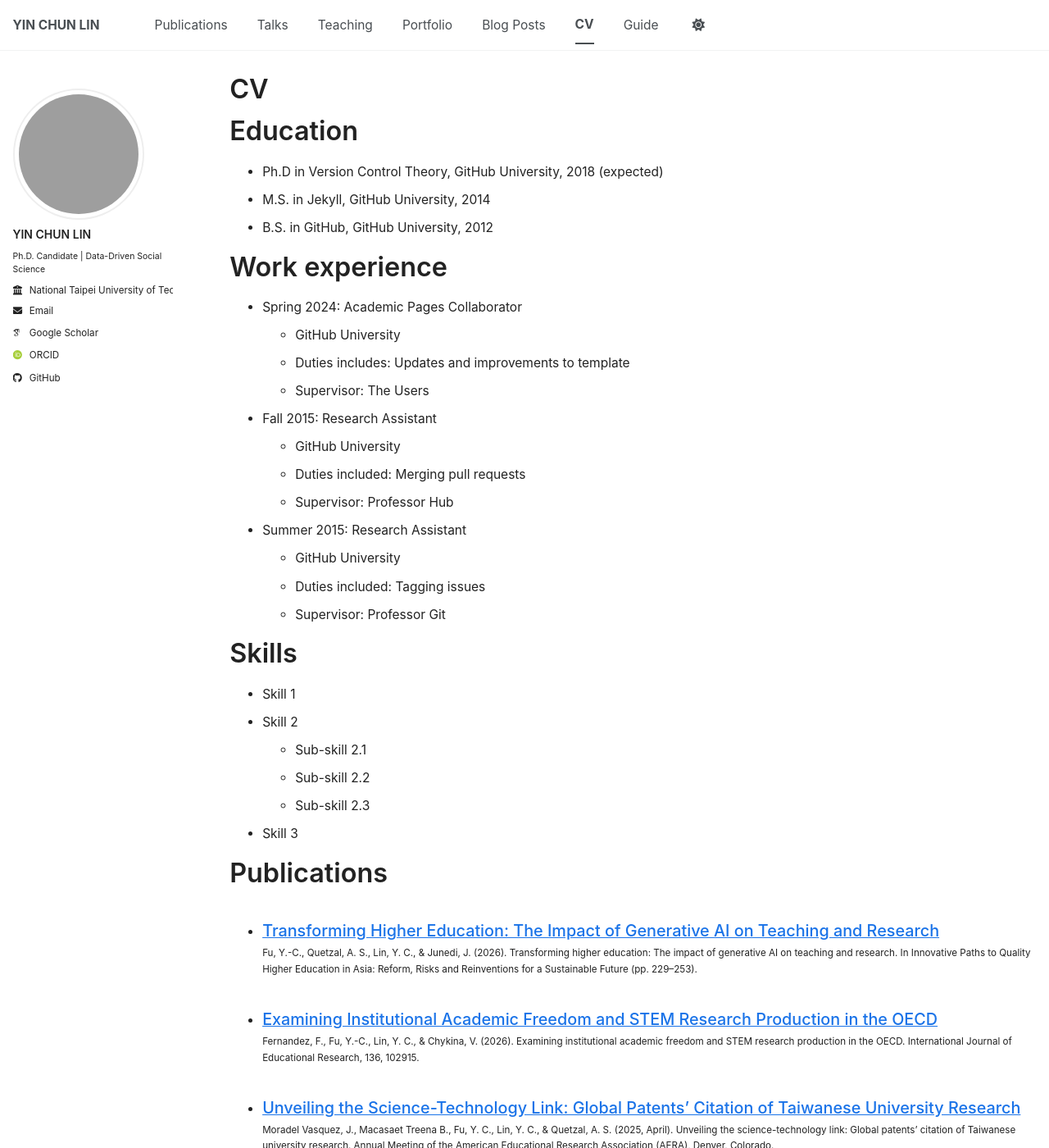
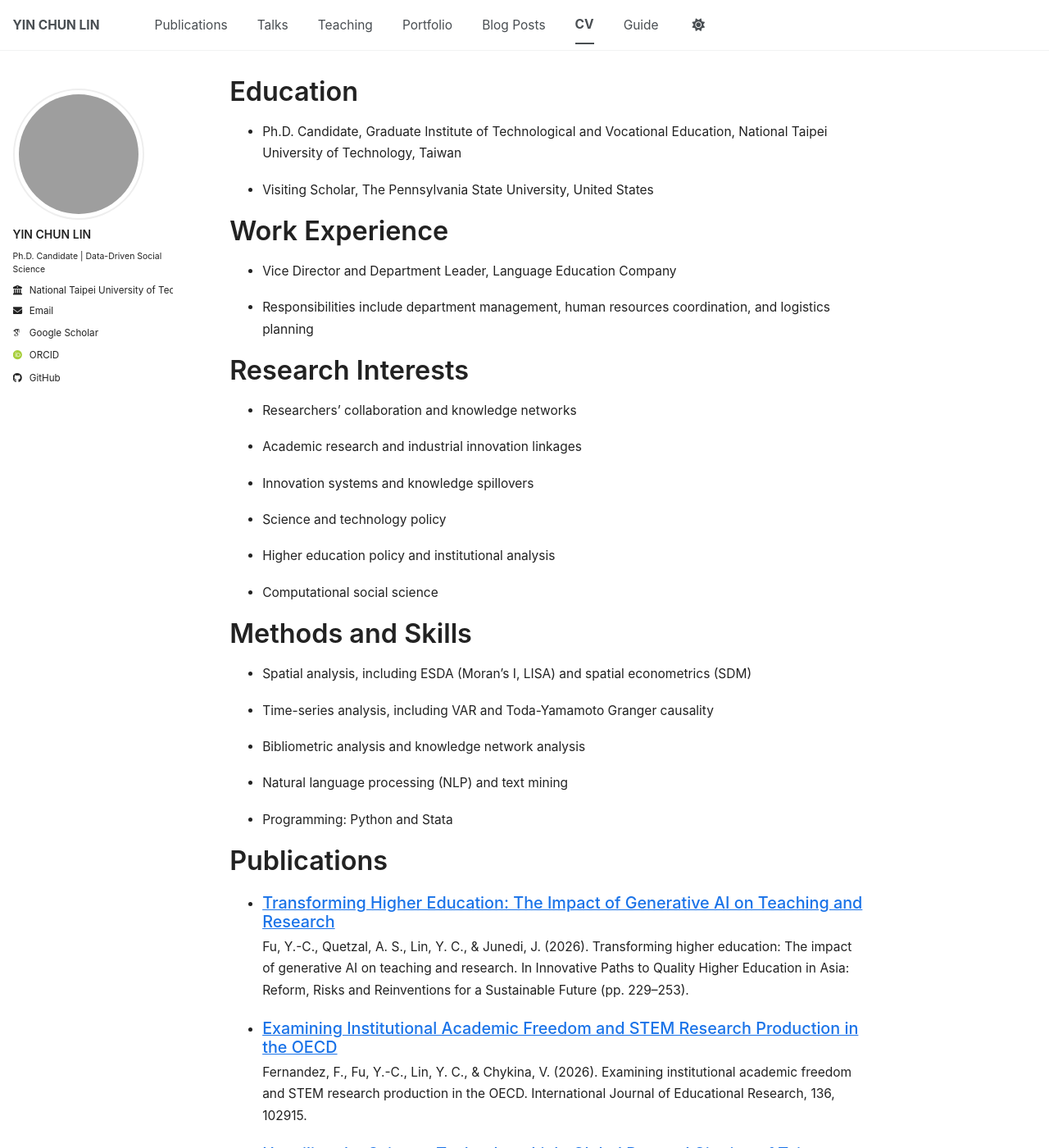
Before and after one commit to Christina0824/yinchun.github.io, a Jekyll site: the page built from _pages/cv.md, in a window 1280 px wide and 1400 px high. Shown: the whole window at 82% size. Built offline with Jekyll 4.4.1, drawn with Linux system fonts in a browser that asks for light colours; some web fonts are replaced; a script bundle is joined from its source files by our own code; library files that are not in the unit come from our copies; some of the changed text lies outside the part shown.

Commit message:
Revise CV with updated education and work experience
Updated CV with new education and work experience details, including positions and responsibilities. Added research interests and methods/skills sections.

```diff
--- a/_pages/cv.md
+++ b/_pages/cv.md
@@ -1,64 +1,55 @@
 ---
-layout: archive
-title: "CV"
-permalink: /cv/
-author_profile: true
 redirect_from:
-  - /resume
+- /resume
 ---
 
 {% include base_path %}
 
 Education
 ======
-* Ph.D in Version Control Theory, GitHub University, 2018 (expected)
-* M.S. in Jekyll, GitHub University, 2014
-* B.S. in GitHub, GitHub University, 2012
 
-Work experience
+* Ph.D. Candidate, Graduate Institute of Technological and Vocational Education, National Taipei University of Technology, Taiwan
+
+* Visiting Scholar, The Pennsylvania State University, United States
+
+Work Experience
 ======
-* Spring 2024: Academic Pages Collaborator
-  * GitHub University
-  * Duties includes: Updates and improvements to template
-  * Supervisor: The Users
 
-* Fall 2015: Research Assistant
-  * GitHub University
-  * Duties included: Merging pull requests
-  * Supervisor: Professor Hub
+* Vice Director and Department Leader, Language Education Company
 
-* Summer 2015: Research Assistant
-  * GitHub University
-  * Duties included: Tagging issues
-  * Supervisor: Professor Git
+* Responsibilities include department management, human resources coordination, and logistics planning
 
-Skills
+Research Interests
 ======
-* Skill 1
-* Skill 2
-  * Sub-skill 2.1
-  * Sub-skill 2.2
-  * Sub-skill 2.3
-* Skill 3
+
+* Researchers’ collaboration and knowledge networks
+
+* Academic research and industrial innovation linkages
+
+* Innovation systems and knowledge spillovers
+
+* Science and technology policy
+
+* Higher education policy and institutional analysis
+
+* Computational social science
+
+Methods and Skills
+======
+
+* Spatial analysis, including ESDA (Moran’s I, LISA) and spatial econometrics (SDM)
+
+* Time-series analysis, including VAR and Toda-Yamamoto Granger causality
+
+* Bibliometric analysis and knowledge network analysis
+
+* Natural language processing (NLP) and text mining
+
+* Programming: Python and Stata
 
 Publications
 ======
-  <ul>{% for post in site.publications reversed %}
-    {% include archive-single-cv.html %}
-  {% endfor %}</ul>
 
-Talks
-======
-  <ul>{% for post in site.talks reversed %}
-    {% include archive-single-talk-cv.html  %}
-  {% endfor %}</ul>
-
-Teaching
-======
-  <ul>{% for post in site.teaching reversed %}
-    {% include archive-single-cv.html %}
-  {% endfor %}</ul>
-
-Service and leadership
-======
-* Currently signed in to 43 different slack teams
+<ul>{% for post in site.publications reversed %}
+{% include archive-single-cv.html %}
+{% endfor %}</ul>
```
